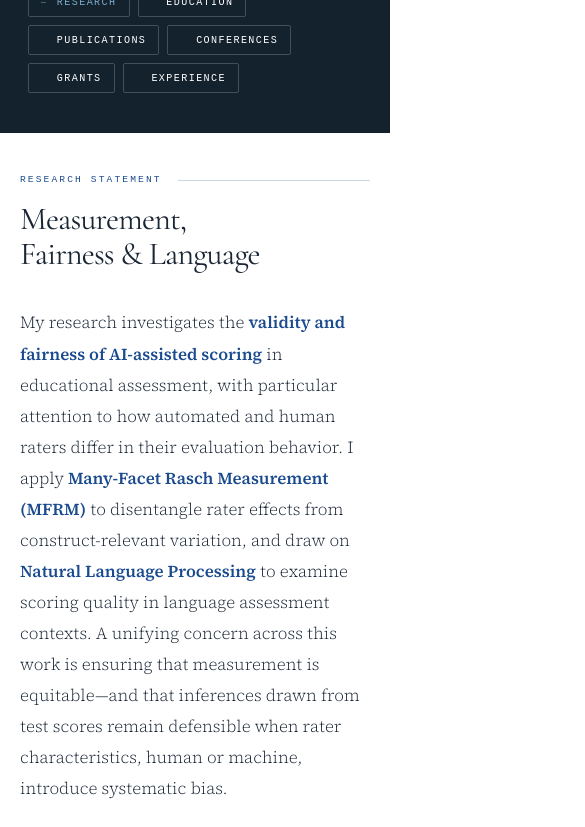
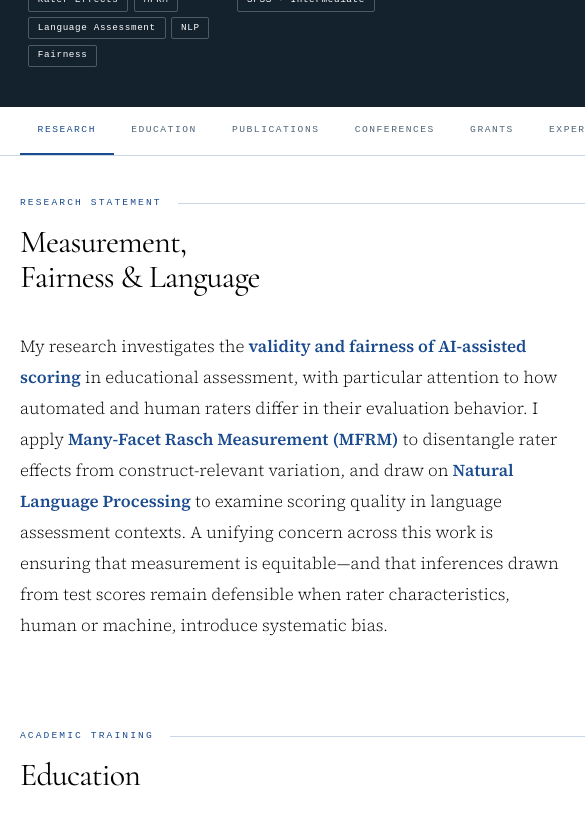
Before and after one commit to hwhello76/hwhello76.github.io, a plain HTML site: page index.html in a window 390 px wide. Shown: the part 1142-1969 px from the top of the page, 585 px wide, since content can reach past the window. Drawn offline with nearby package versions, Linux system fonts and the light colour scheme; a web font is replaced by a local one.

Commit message:
Add top nav, back-to-top button, and LinkedIn link

```diff
--- a/index.html
+++ b/index.html
@@ -14,7 +14,7 @@
       --paper: #FFFFFF;
       --surface: #F0F4F8;
       --surface-2: #E2EAF2;
-      --ink: #1A2635;
+      --ink: #000000;
       --ink-muted: #4E6478;
       --ink-faint: #8299AD;
       --crimson: #1A4B8F;
@@ -180,57 +180,120 @@
       border-color: rgba(255,255,255,0.4);
     }
 
-    /* Sidebar nav */
-    .sidebar-nav {
-      margin-top: auto;
-      padding-top: 1.5rem;
-      border-top: 1px solid #1E2F3F;
+    /* ─── LinkedIn link ─── */
+    .linkedin-link {
+      display: inline-flex;
+      align-items: center;
+      gap: 0.45rem;
+      color: #FFFFFF;
+      text-decoration: none;
+      border-bottom: 1px solid rgba(255,255,255,0.25);
+      transition: color 0.2s, border-color 0.2s;
+      font-size: 0.82rem;
     }
 
-    .sidebar-nav a {
-      display: flex;
-      align-items: center;
-      gap: 0.6rem;
-      font-family: 'Azeret Mono', monospace;
-      font-size: 0.63rem;
-      letter-spacing: 0.14em;
-      text-transform: uppercase;
-      color: #FFFFFF;
-      text-decoration: none;
-      padding: 0.55rem 0;
-      border-bottom: 1px solid #1E2F3F;
-      transition: color 0.2s cubic-bezier(0.22, 1, 0.36, 1), padding-left 0.25s cubic-bezier(0.22, 1, 0.36, 1);
+    .linkedin-link:hover,
+    .linkedin-link:focus-visible {
+      color: var(--gold-light);
+      border-bottom-color: var(--gold-light);
     }
 
-    .sidebar-nav a::before {
-      content: '—';
-      font-size: 0.5rem;
-      opacity: 0;
-      transition: opacity 0.2s;
+    .linkedin-link svg {
+      flex-shrink: 0;
     }
 
-    .sidebar-nav a:hover,
-    .sidebar-nav a:focus-visible {
-      color: var(--gold-light);
-      padding-left: 0.5rem;
+    /* ─── Right column wrapper ─── */
+    .right-col {
+      display: flex;
+      flex-direction: column;
+      min-height: 100vh;
     }
 
-    .sidebar-nav a:hover::before,
-    .sidebar-nav a:focus-visible::before {
-      opacity: 1;
+    /* ─── Top nav ─── */
+    .top-nav {
+      position: sticky;
+      top: 0;
+      z-index: 100;
+      background: rgba(255,255,255,0.96);
+      backdrop-filter: blur(12px);
+      -webkit-backdrop-filter: blur(12px);
+      border-bottom: 1px solid var(--border);
+      padding: 0 4.5rem 0 5rem;
+      display: flex;
+      overflow-x: auto;
+      scrollbar-width: none;
+      flex-shrink: 0;
     }
 
-    .sidebar-nav a.active {
-      color: var(--gold-light);
+    .top-nav::-webkit-scrollbar { display: none; }
+
+    .top-nav a {
+      font-family: 'Azeret Mono', monospace;
+      font-size: 0.6rem;
+      letter-spacing: 0.16em;
+      text-transform: uppercase;
+      color: var(--ink-muted);
+      text-decoration: none;
+      padding: 1rem 1.1rem;
+      border-bottom: 2px solid transparent;
+      white-space: nowrap;
+      transition: color 0.2s cubic-bezier(0.22, 1, 0.36, 1),
+                  border-color 0.2s cubic-bezier(0.22, 1, 0.36, 1);
     }
 
-    .sidebar-nav a.active::before {
-      opacity: 1;
+    .top-nav a:first-child { padding-left: 0; }
+
+    .top-nav a:hover,
+    .top-nav a:focus-visible {
+      color: var(--crimson);
+    }
+
+    .top-nav a.active {
+      color: var(--crimson);
+      border-bottom-color: var(--crimson);
     }
 
     /* ─── Main ─── */
     .main {
-      padding: 5rem 4.5rem 7rem 5rem;
+      padding: 4rem 4.5rem 7rem 5rem;
+    }
+
+    /* ─── Back to top ─── */
+    .back-to-top {
+      position: fixed;
+      bottom: 2.25rem;
+      right: 2.25rem;
+      width: 42px;
+      height: 42px;
+      background: var(--crimson);
+      color: #FFFFFF;
+      border: none;
+      border-radius: 50%;
+      cursor: pointer;
+      display: flex;
+      align-items: center;
+      justify-content: center;
+      opacity: 0;
+      transform: translateY(10px);
+      transition: opacity 0.3s cubic-bezier(0.22, 1, 0.36, 1),
+                  transform 0.3s cubic-bezier(0.22, 1, 0.36, 1),
+                  background 0.2s;
+      z-index: 500;
+      box-shadow: 0 4px 20px rgba(26, 75, 143, 0.28);
+    }
+
+    .back-to-top.visible {
+      opacity: 1;
+      transform: translateY(0);
+    }
+
+    .back-to-top:hover {
+      background: var(--crimson-mid);
+      transform: translateY(-2px);
+    }
+
+    .back-to-top:active {
+      transform: translateY(0);
     }
 
     /* ─── Section ─── */
@@ -635,9 +698,9 @@
       .sidebar-name-block { flex: 0 0 100%; }
       .crimson-rule { flex: 0 0 100%; margin: 0; }
       .sidebar-block { flex: 1 1 160px; margin-bottom: 0; }
-      .sidebar-nav { flex: 0 0 100%; margin-top: 0; display: flex; flex-wrap: wrap; gap: 0.5rem; border-top: none; }
-      .sidebar-nav a { border: 1px solid rgba(255,255,255,0.2); border-bottom: 1px solid rgba(255,255,255,0.2); padding: 0.4rem 0.75rem; border-radius: 2px; }
-      .sidebar-nav a:hover { padding-left: 0.75rem; }
+      .top-nav { padding: 0 1.25rem; }
+      .top-nav a:first-child { padding-left: 1.1rem; }
+      .main { padding: 3rem 1.25rem 5rem; }
     }
 
     @media (max-width: 640px) {
@@ -711,16 +774,32 @@
         </div>
       </div>
 
-      <nav class="sidebar-nav" aria-label="Page sections">
-        <a href="#research">Research</a>
-        <a href="#education">Education</a>
-        <a href="#publications">Publications</a>
-        <a href="#conferences">Conferences</a>
-        <a href="#grants">Grants</a>
-        <a href="#experience">Experience</a>
-      </nav>
+      <div class="sidebar-block">
+        <div class="sidebar-label">Connect</div>
+        <div class="sidebar-value">
+          <a href="https://linkedin.com/in/your-profile" target="_blank" rel="noopener" class="linkedin-link">
+            <svg width="14" height="14" viewBox="0 0 24 24" fill="currentColor" aria-hidden="true">
+              <path d="M20.447 20.452h-3.554v-5.569c0-1.328-.027-3.037-1.852-3.037-1.853 0-2.136 1.445-2.136 2.939v5.667H9.351V9h3.414v1.561h.046c.477-.9 1.637-1.85 3.37-1.85 3.601 0 4.267 2.37 4.267 5.455v6.286zM5.337 7.433a2.062 2.062 0 01-2.063-2.065 2.064 2.064 0 112.063 2.065zm1.782 13.019H3.555V9h3.564v11.452zM22.225 0H1.771C.792 0 0 .774 0 1.729v20.542C0 23.227.792 24 1.771 24h20.451C23.2 24 24 23.227 24 22.271V1.729C24 .774 23.2 0 22.222 0h.003z"/>
+            </svg>
+            LinkedIn Profile
+          </a>
+        </div>
+      </div>
 
     </aside>
+
+    <!-- ═══════════════════════════════  RIGHT COL  ═══════════════════════════════ -->
+    <div class="right-col">
+
+    <!-- ── Top Navigation ── -->
+    <nav class="top-nav" aria-label="Page sections">
+      <a href="#research">Research</a>
+      <a href="#education">Education</a>
+      <a href="#publications">Publications</a>
+      <a href="#conferences">Conferences</a>
+      <a href="#grants">Grants</a>
+      <a href="#experience">Experience</a>
+    </nav>
 
     <!-- ═══════════════════════════════  MAIN  ═══════════════════════════════ -->
     <main class="main">
@@ -1019,7 +1098,15 @@
       </section>
 
     </main>
+    </div><!-- end .right-col -->
   </div>
+
+  <!-- Back to top -->
+  <button class="back-to-top" id="backToTop" aria-label="Back to top">
+    <svg width="16" height="16" viewBox="0 0 24 24" fill="none" stroke="currentColor" stroke-width="2.5" stroke-linecap="round" stroke-linejoin="round">
+      <polyline points="18 15 12 9 6 15"></polyline>
+    </svg>
+  </button>
 
   <script>
     // ── Scroll-reveal ──
@@ -1041,7 +1128,7 @@
 
     // ── Active nav on scroll ──
     const sections = document.querySelectorAll('section[id]');
-    const navLinks = document.querySelectorAll('.sidebar-nav a');
+    const navLinks = document.querySelectorAll('.top-nav a');
 
     const navObserver = new IntersectionObserver(
       (entries) => {
@@ -1060,6 +1147,15 @@
     );
 
     sections.forEach((s) => navObserver.observe(s));
+
+    // ── Back to top ──
+    const backToTop = document.getElementById('backToTop');
+    window.addEventListener('scroll', () => {
+      backToTop.classList.toggle('visible', window.scrollY > 320);
+    }, { passive: true });
+    backToTop.addEventListener('click', () => {
+      window.scrollTo({ top: 0, behavior: 'smooth' });
+    });
   </script>
 </body>
 </html>
```
